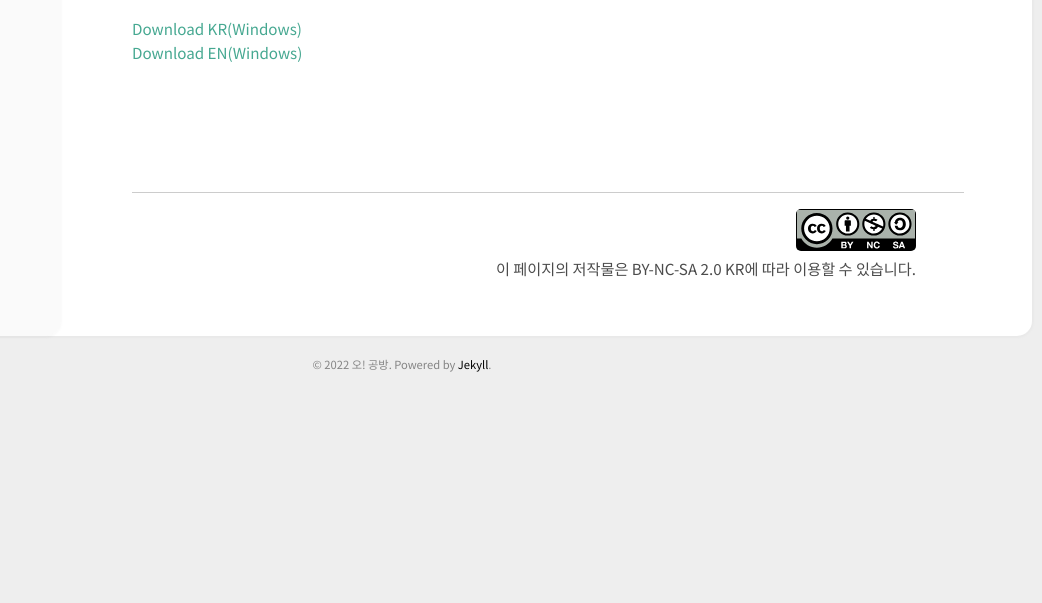
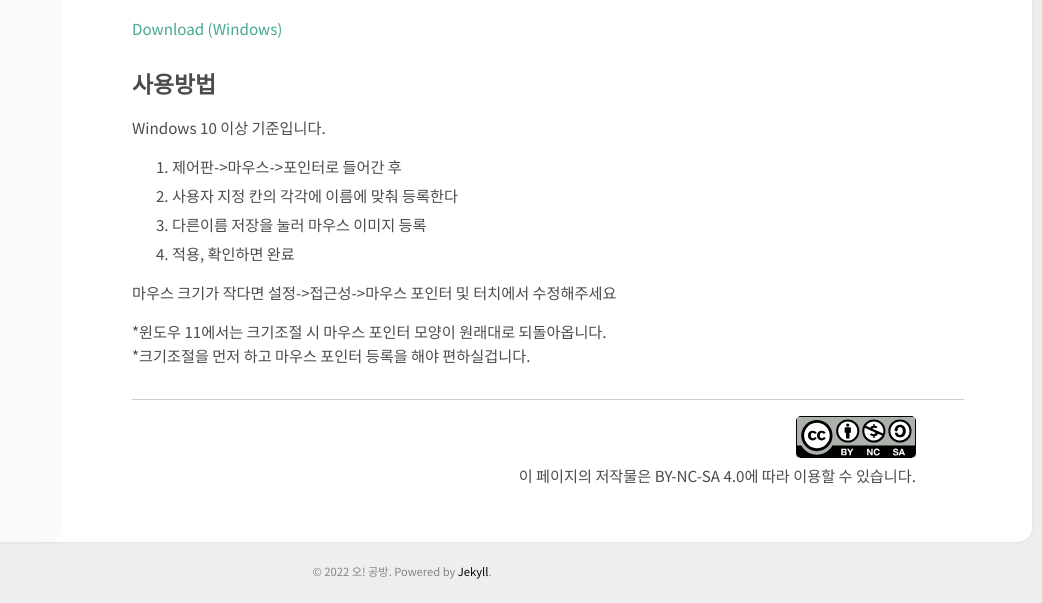
Before and after one commit to atelierO/atelierO, a Jekyll site: the page built from _posts/오새벽/2022-06-18-ohdawn_cursor.md, in a window 1280 px wide. Shown: the part 624-1227 px from the top of the page, without its empty margins (238-1280 px from the left). Built offline with Jekyll 4.4.1, drawn with Linux system fonts in a browser that asks for light colours; before the commit the page ends 1020 px from its top, so only the background shows below that.

Commit message:
오새벽 마우스 커서 페이지

```diff
--- a/_layouts/post.html
+++ b/_layouts/post.html
@@ -27,7 +27,7 @@ layout: page
     <hr>
     <p style="text-align: right">
       <img src="{{ site.baseurl }}/assets/img/{{ page.ccl }}.svg"> <br>
-      이 페이지의 저작물은 {{ page.ccl | upcase }} 2.0 KR에 따라 이용할 수 있습니다.
+      이 페이지의 저작물은 {{ page.ccl | upcase }} 4.0에 따라 이용할 수 있습니다.
     </p>
     {% endif %}
 </div>
--- a/_posts/오새벽/2022-06-18-ohdawn_cursor.md
+++ b/_posts/오새벽/2022-06-18-ohdawn_cursor.md
@@ -8,8 +8,24 @@ ccl : by-nc-sa
 
 귀여운 오새벽 마우스커서
 
+[Download (Windows)](https://cdn.discordapp.com/attachments/987652135107850315/987745628308275210/oh_dawn_cursor_kr_v1.0.zip)
 
 
-[Download KR(Windows)](https://cdn.discordapp.com/attachments/987652135107850315/987652350753775646/oh_dawn_cursor_kor.zip)
-[Download EN(Windows)](https://cdn.discordapp.com/attachments/987652135107850315/987652635291160596/oh_dawn_cursor_eng.zip)
-<br><br><br><br><br>
+
+사용방법
+---
+
+Windows 10 이상 기준입니다.
+
+
+1. 제어판->마우스->포인터로 들어간 후
+2. 사용자 지정 칸의 각각에 이름에 맞춰 등록한다
+3. 다른이름 저장을 눌러 마우스 이미지 등록
+4. 적용, 확인하면 완료
+
+
+마우스 크기가 작다면
+설정->접근성->마우스 포인터 및 터치에서 수정해주세요
+
+*윈도우 11에서는 크기조절 시 마우스 포인터 모양이 원래대로 되돌아옵니다.
+*크기조절을 먼저 하고 마우스 포인터 등록을 해야 편하실겁니다.
```
